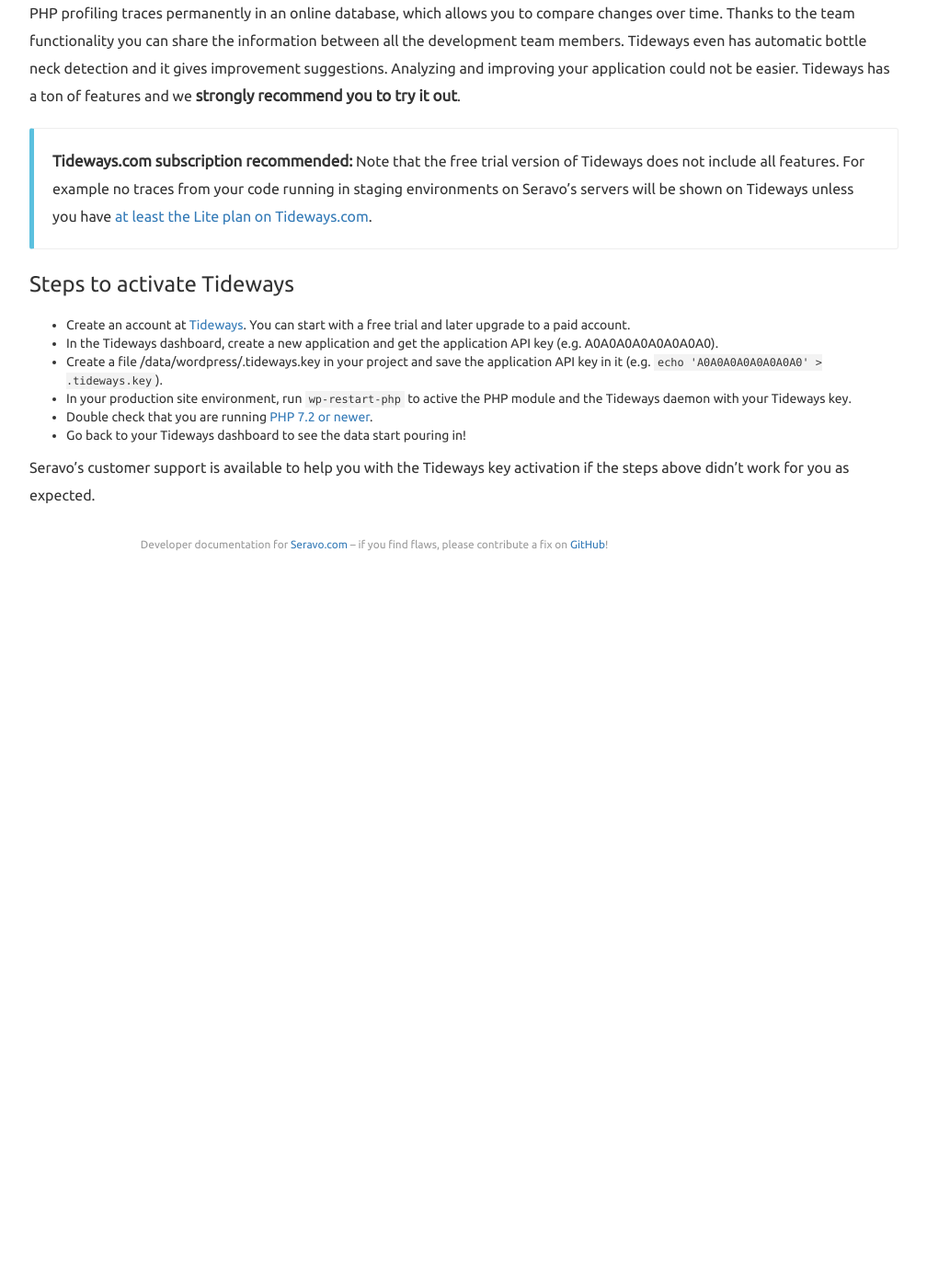
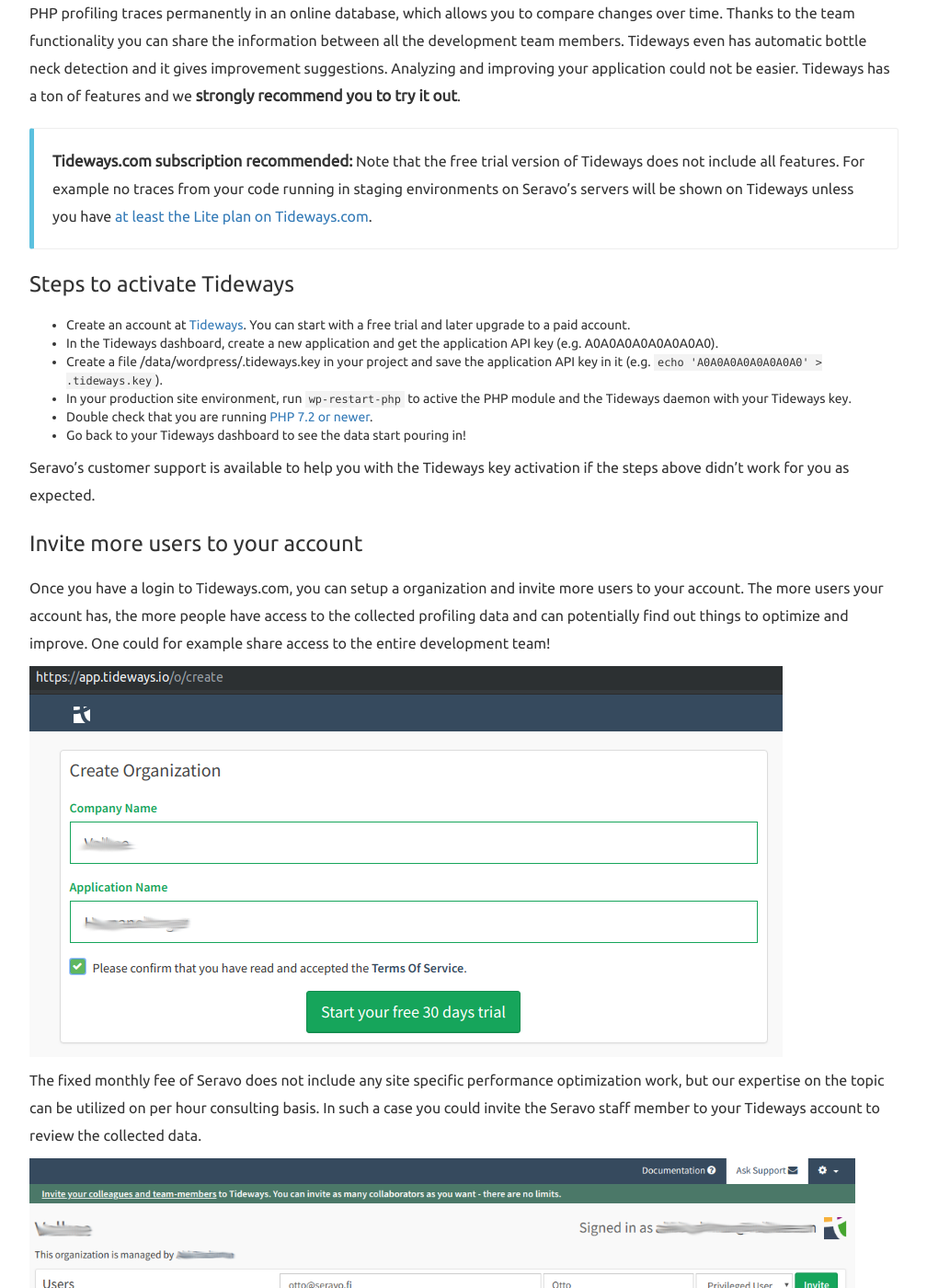
Before and after one commit to Seravo/docs, a Jekyll site: the page built from _posts/2018-03-14-tideways.md, in a window 1280 px wide and 1400 px high, scrolled down 2713 px. Shown: the whole window at 92% size, without its empty margins (233-1241 px from the left). Built offline with Jekyll 4.4.1, drawn with Linux system fonts in a browser that asks for light colours; nearby versions of some CDN libraries; before the commit the page ends 3343 px from its top, so only the background shows below that.

Commit message:
Extend Tideways docs to cover how new users are added to an account

```diff
--- a/_posts/2018-03-14-tideways.md
+++ b/_posts/2018-03-14-tideways.md
@@ -41,3 +41,13 @@
 * Go back to your Tideways dashboard to see the data start pouring in!
 
 Seravo's customer support is available to help you with the Tideways key activation if the steps above didn't work for you as expected.
+
+### Invite more users to your account
+
+Once you have a login to Tideways.com, you can setup a organization and invite more users to your account. The more users your account has, the more people have access to the collected profiling data and can potentially find out things to optimize and improve. One could for example share access to the entire development team!
+
+![Creating an organization on Tideways]({{site.baseurl}}/images/tideways-create-organization.png)
+
+The fixed monthly fee of Seravo does not include any site specific performance optimization work, but our expertise on the topic can be utilized on per hour consulting basis. In such a case you could invite the Seravo staff member to your Tideways account to review the collected data.
+
+![Inviting users to your organization/application on Tideways]({{site.baseurl}}/images/tideways-invite-user.png)
```
Also changed, not shown: images/tideways-create-organization.png (added), images/tideways-invite-user.png (added).
